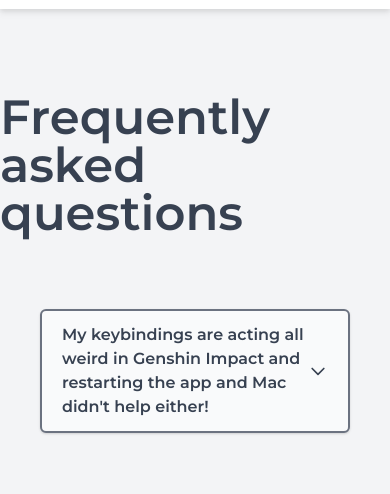
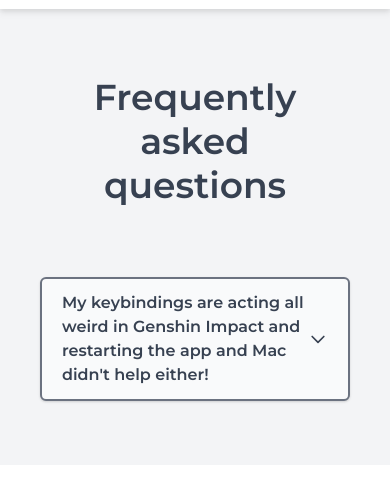
Before and after one commit to PencilNavigator/playcover-community-site, a website: page public/faq/index.html in a window 390 px wide. Shown: the part 51-545 px from the top of the page. Drawn offline with Linux system fonts and the light colour scheme.

Commit message:
fixed faq header in mobile view

```diff
--- a/public/faq/index.html
+++ b/public/faq/index.html
@@ -154,7 +154,15 @@
 
 		<!-- content -->
 		<main class="pb-16">
-			<header class="pt-36 pb-2 flex justify-center"><span class="font-semibold text-5xl text-gray-700 dark:text-gray-300 transition duration-200">Frequently asked questions</span></header>
+			<!-- heading -->
+			<header class="pt-32 xl:pt-36 pb-2 flex justify-center">
+				<span class="hidden xl:flex font-semibold xl:text-5xl text-gray-700 dark:text-gray-300 transition duration-200">Frequently asked questions</span>
+				<span class="xl:hidden flex flex-col items-center text-4xl font-semibold text-gray-700 dark:text-gray-300 transition duration-200 space-y-1">
+					<p>Frequently</p>
+					<p>asked</p>
+					<p>questions</p>
+				</span>
+			</header>
 
 			<section class="w-screen flex flex-col items-center pt-16 space-y-14 text-md xl:text-lg">
 				<!-- question -->
```
Also changed, not shown: public/faq/css/styles.css.
